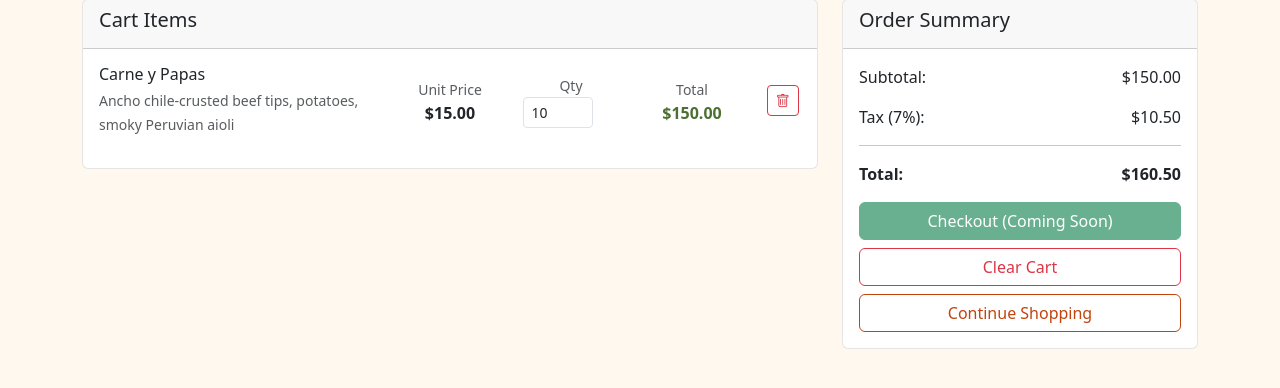
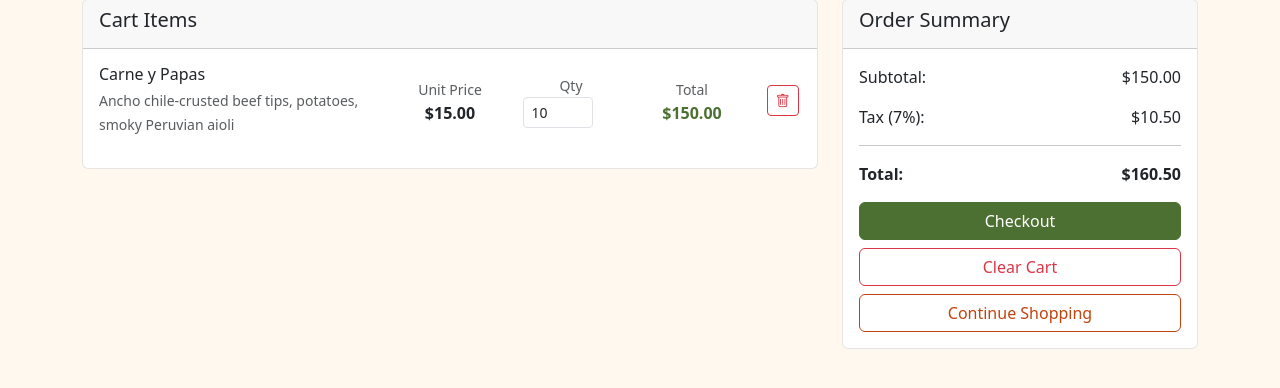
Before and after one commit to JacobS-ivytech/Team4, a Django app: page /cart/ in a window 1280 px wide. Shown: the part 140-528 px from the top of the page. Run offline with Django 5.2, Linux system fonts and the light colour scheme; a user stored in the database is signed in; data comes from the database, SQL or seed files in the repository; tables that the repository leaves empty hold one stand-in row (values such as "Sample post").

Commit message:
Connect cart to checkout

```diff
--- a/OrderApp/templates/cart.html
+++ b/OrderApp/templates/cart.html
@@ -65,7 +65,9 @@
                             <strong>${{ cart.get_total|multiply:1.07|floatformat:2 }}</strong>
                         </div>
                         <div class="d-grid gap-2">
-                            <button class="btn btn-success" disabled>Checkout (Coming Soon)</button>
+                            <a href="{% url 'checkout' %}" class="btn btn-success">
+    				Checkout
+				</a>
                             <a href="{% url 'clear_cart' %}" class="btn btn-outline-danger" onclick="return confirm('Clear all items from cart?')">
                                 Clear Cart
                             </a>
```
